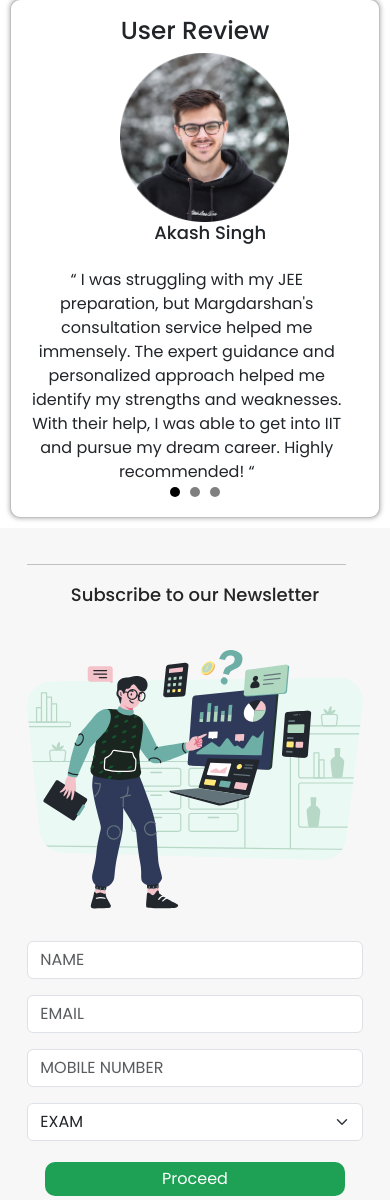
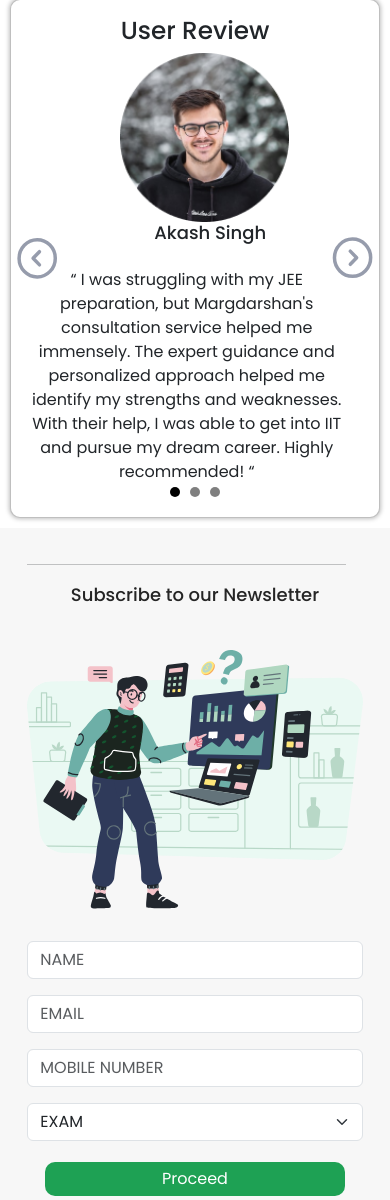
Before and after one commit to SubhamChowdhuryRiju/New-Margdarshan-Home-Page, a Flask app: template templates/index.html in a window 390 px wide. Shown: the part 3970-5170 px from the top of the page. Run offline with Flask 3, Linux system fonts and the light colour scheme; the template is opened without the code that fills it: most values are stand-ins (such as "Sample title", 1, 10 or a date in 2020); grey boxes marked "Sample" are stand-in pictures; some libraries are stand-ins or nearby versions.

Commit message:
Sixth Commit

```diff
--- a/static/css/user.css
+++ b/static/css/user.css
@@ -69,9 +69,9 @@
 background-color: black;
 border-radius: 50%;
 }
-.review .prev-butn{
+/* .review .prev-butn{
     display:none;
-}
+} */
 .review .carousel-indicators button {
 background-color: black !important;
 border-radius: 50% !important;
@@ -105,7 +105,7 @@ border: none !important;
     display: flex;
     justify-content: center;
 }
-.review .next-butn{
+/* .review .next-butn{
     display:none;
+} */
 }
-}
--- a/templates/navbar.html
+++ b/templates/navbar.html
@@ -97,7 +97,7 @@
             </div>
             <div class="mainMenu">
                 <div class="menu-head">
-                    <a class="image-link-mob" href="#"><img class="navlogo " src="../static/images/marglogo.svg" alt=""></a>
+                    <a class="image-link-mob" href="/"><img class="navlogo " src="../static/images/marglogo.svg" alt=""></a>
                     <div class="closeMenu"><i class="fa fa-times"></i></div>
 
                 </div>
--- a/templates/user-review.html
+++ b/templates/user-review.html
@@ -83,15 +83,19 @@
         <div class="prev-butn">
             <button class=" carousel-control-prev" type="button" data-bs-target="#carouselExampleIndicators"
                 data-bs-slide="prev">
-            <span class="carousel-control-prev-icon " aria-hidden="true"></span>
+                <!-- <span class="carousel-control-prev-icon " aria-hidden="true"></span> -->
+                <img src="../static/images/blog-back.svg" alt="">
                 <span class="visually-hidden">Previous</span>
-        </button></div>
+            </button>
+        </div>
+
         <div class="next-butn">
             <button class="carousel-control-next" type="button" data-bs-target="#carouselExampleIndicators"
                 data-bs-slide="next">
                 <img src="../static/images/blog-for.svg" alt="">
                 <span class="visually-hidden">Next</span>
-        </button></div>
+            </button>
+        </div>
     </div>
 </div>
 
```
Lines whose indentation alone changed are shown as unchanged.
